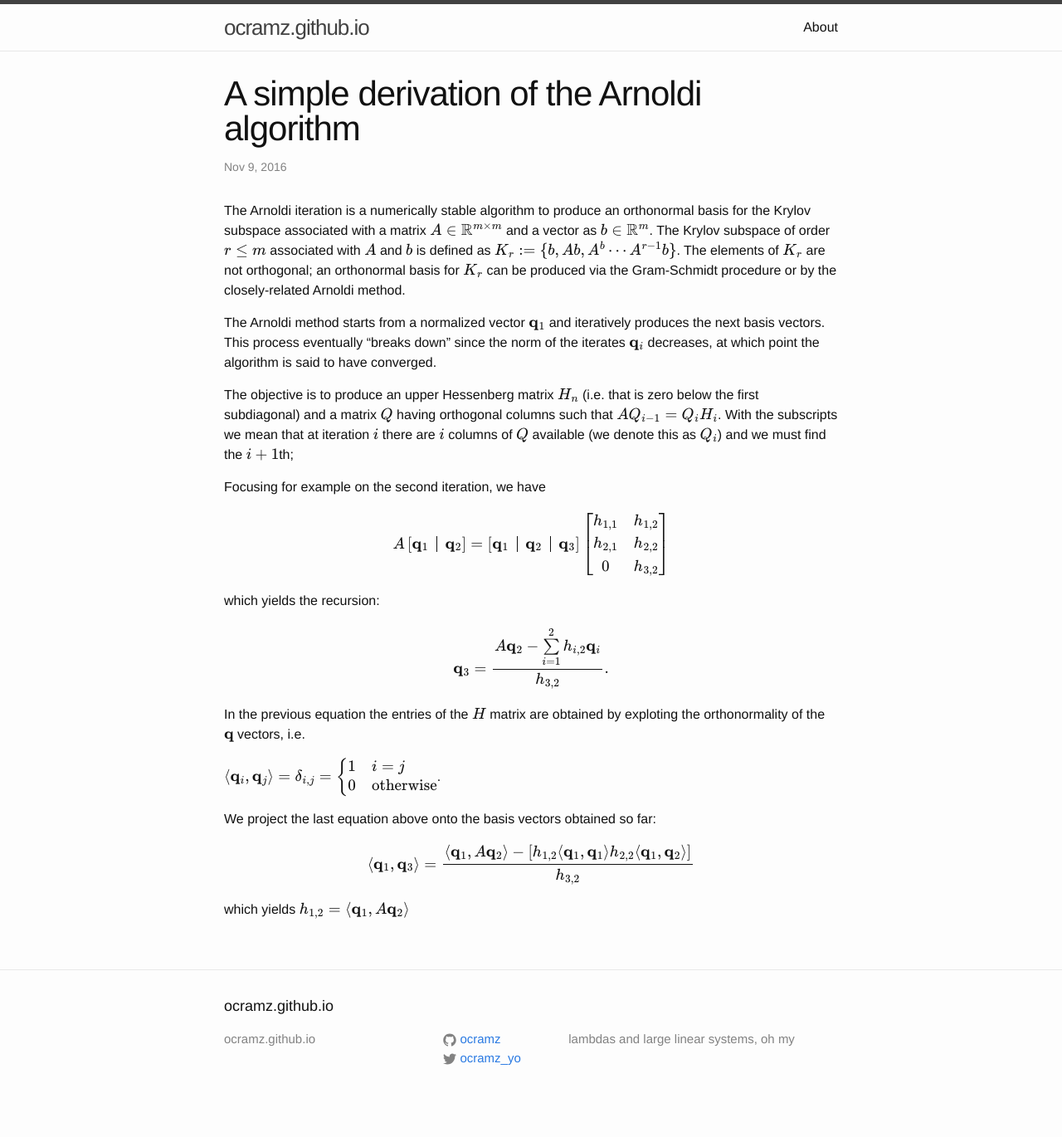
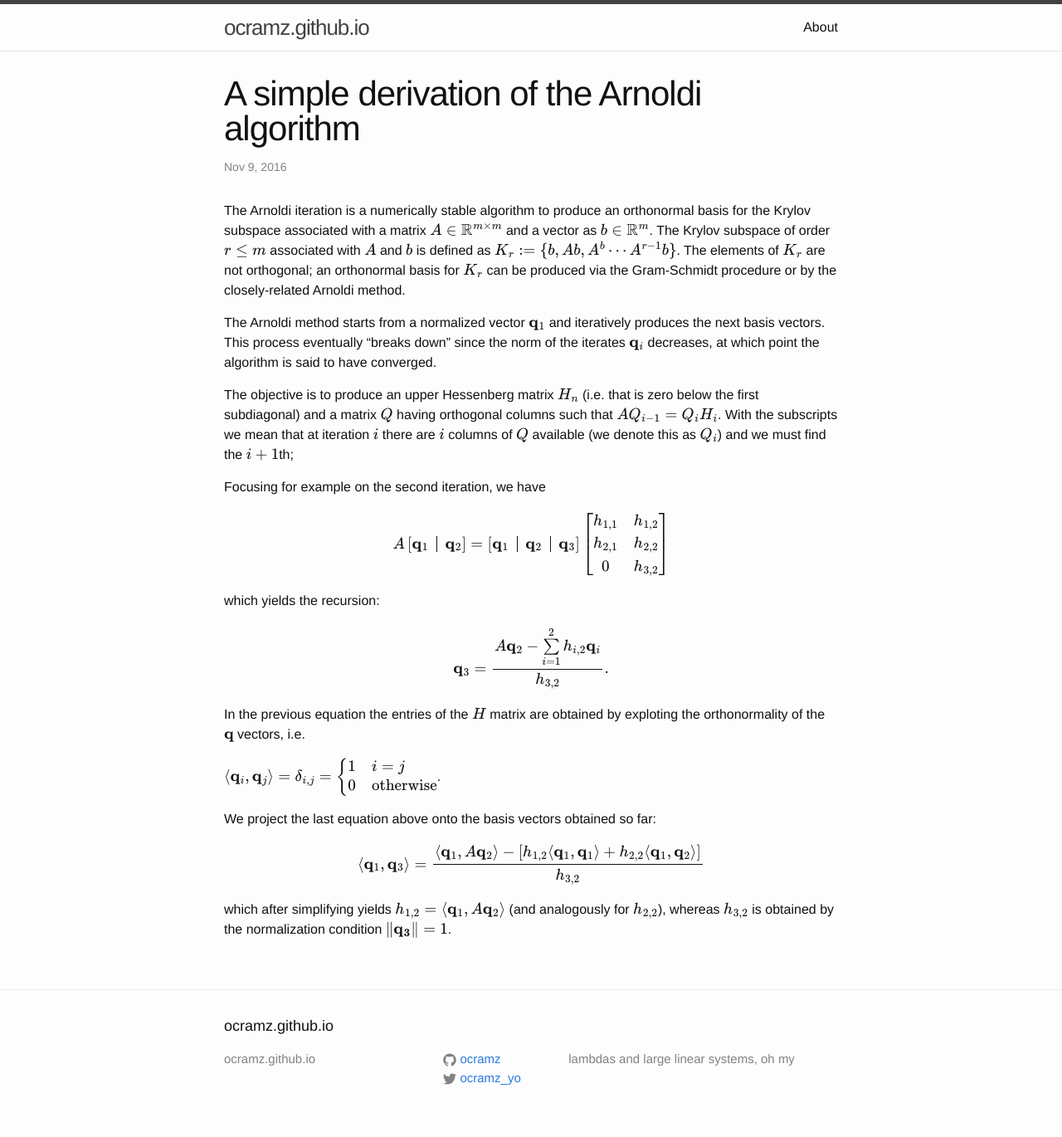
Before and after one commit to ocramz/ocramz.github.io, a Jekyll site: the page built from _posts/2016-11-09-arnoldi-alt.markdown, in a window 1280 px wide. Shown: the whole page at 83% size. Built offline with Jekyll 4.4.1, drawn with Linux system fonts in a browser that asks for light colours; formulas are drawn with MathJax 3; before the commit the page ends 1346 px from its top, so only the background shows below that.

Commit message:
Arnoldi post

```diff
--- a/_posts/2016-11-09-arnoldi-alt.markdown
+++ b/_posts/2016-11-09-arnoldi-alt.markdown
@@ -51,7 +51,7 @@
 We project the last equation above onto the basis vectors obtained so far:
 
 $$
-\langle \mathbf{q}_1, \mathbf{q}_3 \rangle = \frac{\langle \mathbf{q}_1, A \mathbf{q}_2 \rangle - \left[ h_{1, 2} \langle \mathbf{q}_1, \mathbf{q}_1 \rangle  h_{2, 2} \langle \mathbf{q}_1, \mathbf{q}_2 \rangle \right] }{h_{3, 2}}
+\langle \mathbf{q}_1, \mathbf{q}_3 \rangle = \frac{\langle \mathbf{q}_1, A \mathbf{q}_2 \rangle - \left[ h_{1, 2} \langle \mathbf{q}_1, \mathbf{q}_1 \rangle  + h_{2, 2} \langle \mathbf{q}_1, \mathbf{q}_2 \rangle \right] }{h_{3, 2}}
 $$
 
-which yields $$h_{1,2} = \langle \mathbf{q}_1, A \mathbf{q}_2 \rangle $$
+which after simplifying yields $$h_{1,2} = \langle \mathbf{q}_1, A \mathbf{q}_2 \rangle $$ (and analogously for $$h_{2, 2}$$), whereas $$h_{3, 2}$$ is obtained by the normalization condition $$\| \mathbf{q_3} \| = 1$$.
```
